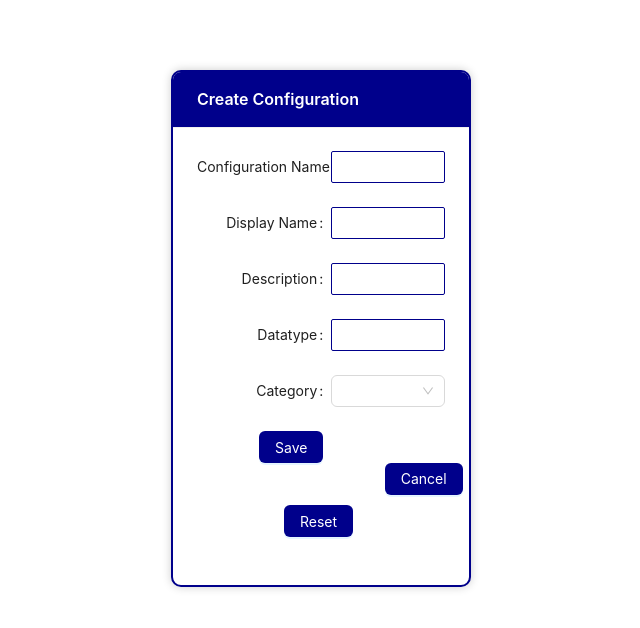
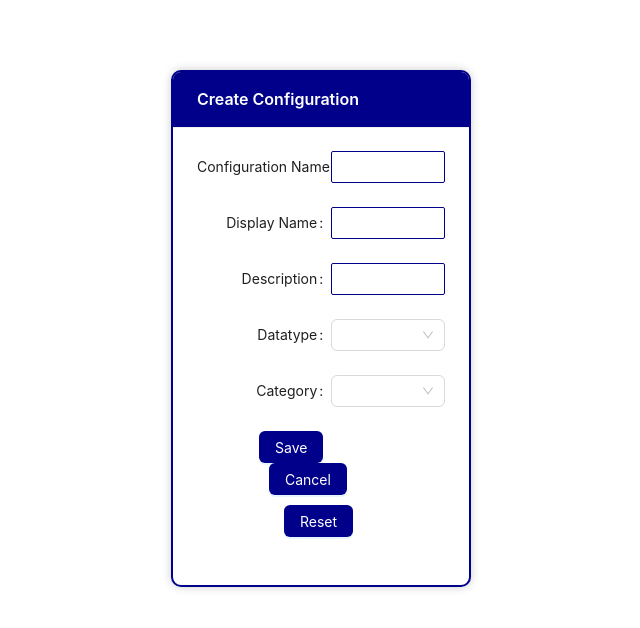
Before and after one commit to BLESSY1302/ui-screen, a React (Create React App) app: page /createconfig in a window 1280 px wide. Shown: the top 628 px of the page, without its empty margins (319-959 px from the left). Built offline with nearby package versions, Linux system fonts and the light colour scheme.

Commit message:
for reset button

```diff
--- a/src/components/CreateConfig.js
+++ b/src/components/CreateConfig.js
@@ -12,7 +12,8 @@ class CreateConfig extends Component {
         this.onChangeConfigDescription = this.onChangeConfigDescription.bind(this);
         this.onChangeDataType = this.onChangeDataType.bind(this);
         this.onChangeCategory = this.onChangeCategory.bind(this);
-        this.createConfig = this.createConfig.bind(this);
+        this.onChangeCategory = this.onChangeCategory.bind(this);
+        this.clearConfigFields = this.clearConfigFields.bind(this);
 
         this.state = {
             configName: "",
@@ -74,7 +75,22 @@ class CreateConfig extends Component {
             });
     }
 
+    clearConfigFields() {
+        this.setState({
+            configName: "",
+            displayName: "",
+            configDescription: "",
+            dataType: "",
+            category: ""
+        });
+    }
+
+    navigateToConfigListPage() {
+        { window.location.assign('configlist') }
+    }
+
     render() {
+
             return (
                 <Flex justify="center">
                     <Card
@@ -103,11 +119,6 @@ class CreateConfig extends Component {
                                 span: 14
                             }}
                             layout="horizontal"
-                      /*  initialValues={{
-                            size: componentSize
-                        }}
-                        onValuesChange={onFormLayoutChange}
-                        size={componentSize}*/
                          >
                             <Form.Item label="Configuration Name"
                                 id="configName"
@@ -131,7 +142,23 @@ class CreateConfig extends Component {
                                 id="dataType"
                                 value={this.state.dataType}
                                 onChange={this.onChangeDataType}>
-                            <Input style={{ borderColor: "#00008B", borderRadius: "2px" }} />
+                                <Cascader
+                                    options={[
+                                        {
+                                            value: "numeric",
+                                            label: "Numeric"
+                                        },
+                                        {
+                                            value: "string",
+                                            label: "String"
+                                        },
+                                        {
+                                            value: "date",
+                                            label: "Date"
+                                        }
+                                    ]}
+                                    style={{ borderColor: "#00008B" }}
+                                />
                             </Form.Item>
 
                             <Form.Item label="Category"
@@ -141,8 +168,12 @@ class CreateConfig extends Component {
                                 <Cascader
                                     options={[
                                         {
-                                        value: "zhejiang",
+                                            value: "projectconfiguration",
                                             label: "Project Configuration"
+                                        },
+                                        {
+                                            value: "appconfiguration",
+                                            label: "Application Configuration"
                                         }
                                     ]}
                                     style={{ borderColor: "#00008B" }}
@@ -157,13 +188,14 @@ class CreateConfig extends Component {
             </Button>
                                 <Button
                                     type="primary"
-                                href="/configlist"
+                                    onClick={this.navigateToConfigListPage}
                                     style={{ backgroundColor: "#00008B", marginLeft: 10 }}
                                 >
                                     Cancel
             </Button>
                                 <Button
                                     type="primary"
+                                    onClick={this.clearConfigFields}
                                     style={{
                                         backgroundColor: "#00008B",
                                         marginRight: 10,
@@ -181,13 +213,7 @@ class CreateConfig extends Component {
             );
 
         }
+
 }
-/*    const Create = () => {
-        const [componentSize, setComponentSize] = React.useState("default");
-        const onFormLayoutChange = ({ size }) => {
-            setComponentSize(size);
-        };*/
-
-   /* };*/
 
 export default CreateConfig;
```
Lines whose indentation alone changed are shown as unchanged.
